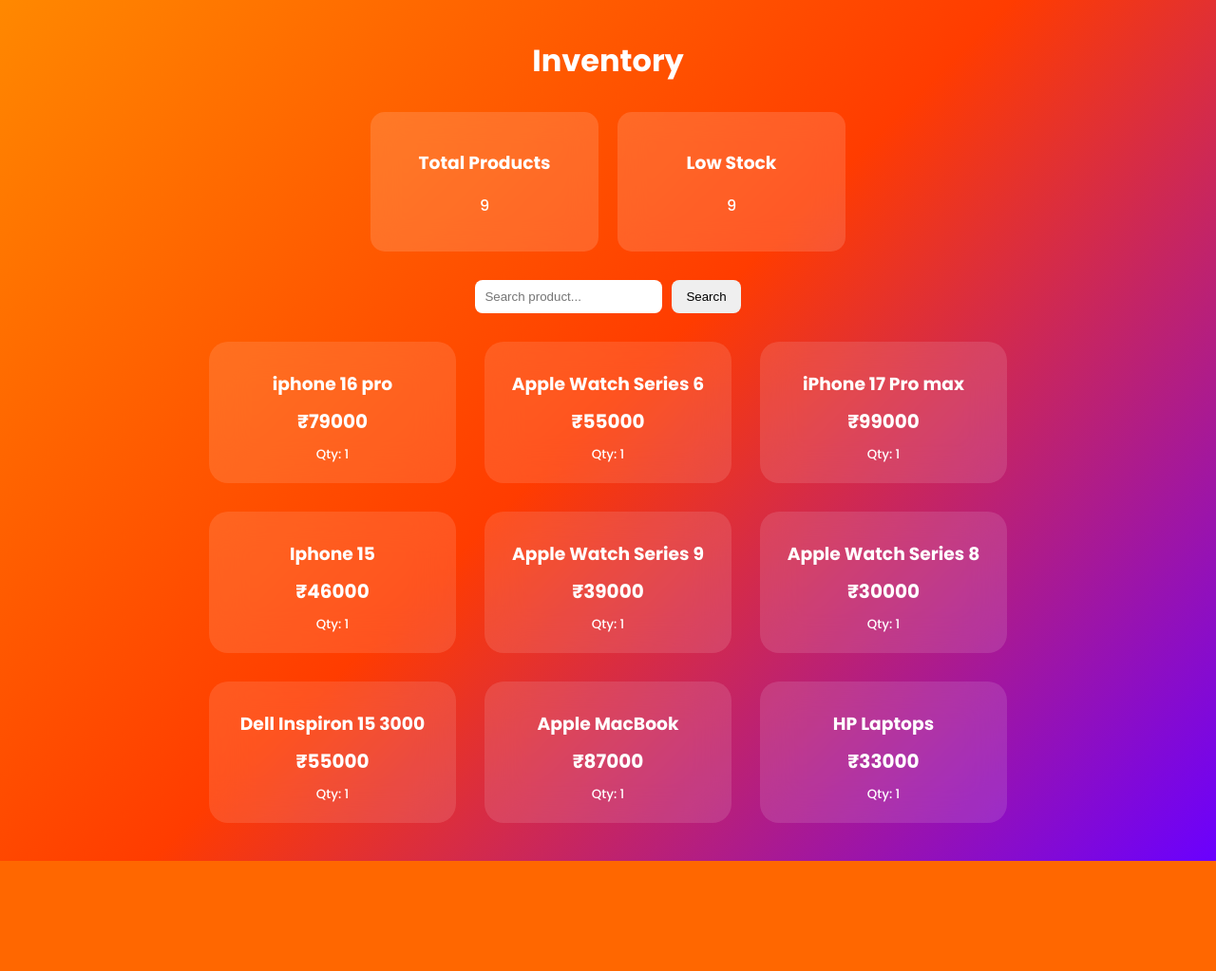
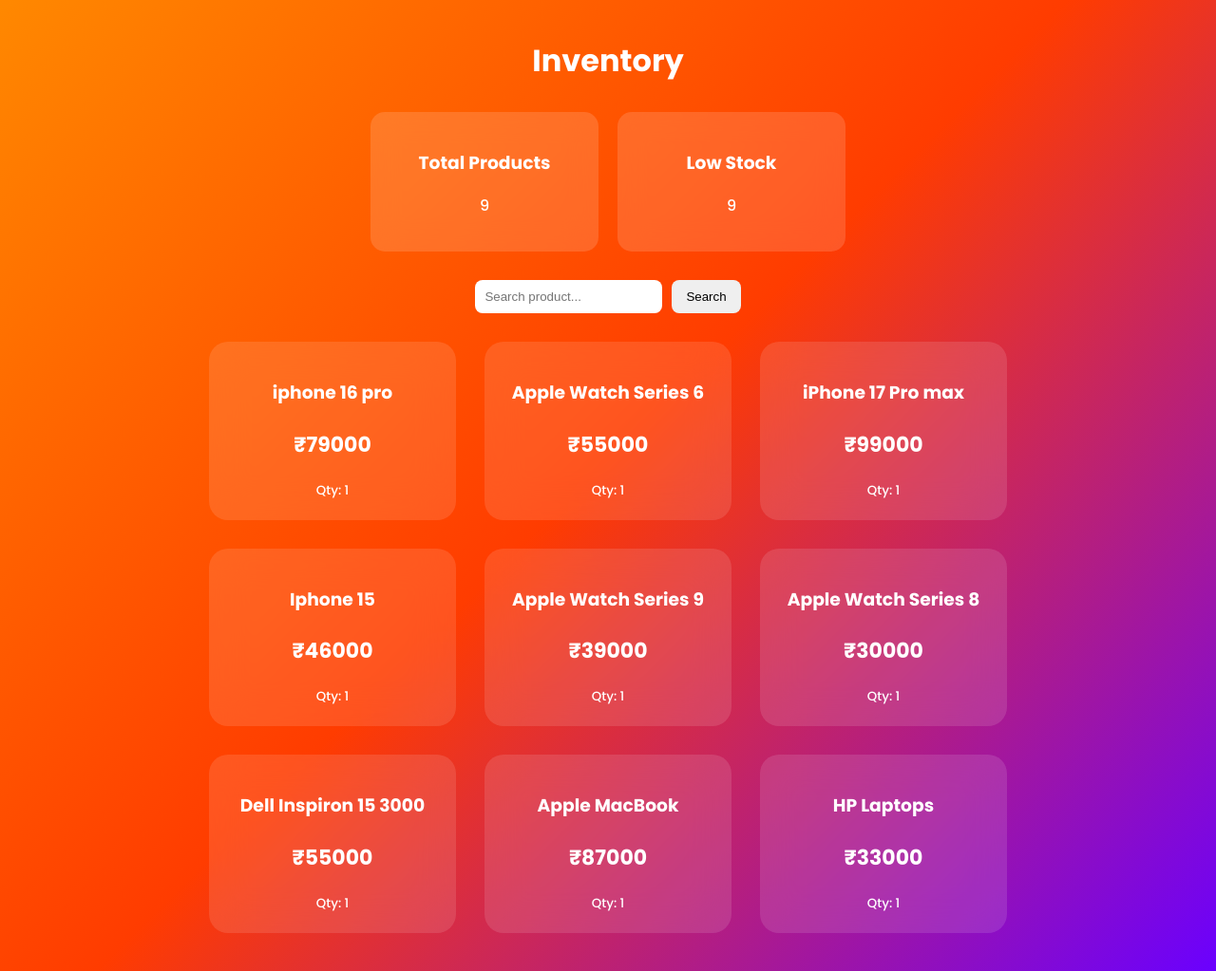
Before and after one commit to Sammohan693/inventory-project, a Django app: page /inventory/ in a window 1280 px wide. Shown: the part 55-1078 px from the top of the page at 95% size. Before the commit the page ends 962 px from the top, so only its background shows below. Run offline with Django 5.2, Linux system fonts and the light colour scheme; data comes from the database, SQL or seed files in the repository.

Commit message:
fixed duplicate css issue

```diff
--- a/static/css/style.css
+++ b/static/css/style.css
@@ -97,20 +97,15 @@
     transform: translateY(-8px) scale(1.05);
 }
 
-/* 🔥 TEXT FIX */
-.product-card h3 {
-    margin: 10px 0;
-    color: white;
-}
+
+
 
 .product-card p {
-    color: white;
-    font-size: 20px;
-    font-weight: bold;
-    margin: 10px 0;
+    color: white !important;
+    font-size: 22px !important;
+    font-weight: bold !important;
+    margin: 12px 0 !important;
+    line-height: 2 !important;
+    overflow: visible !important;
+    height: auto !important;
 }
-
-.product-card small {
-    display: block;
-    margin-top: 5px;
-}
```
